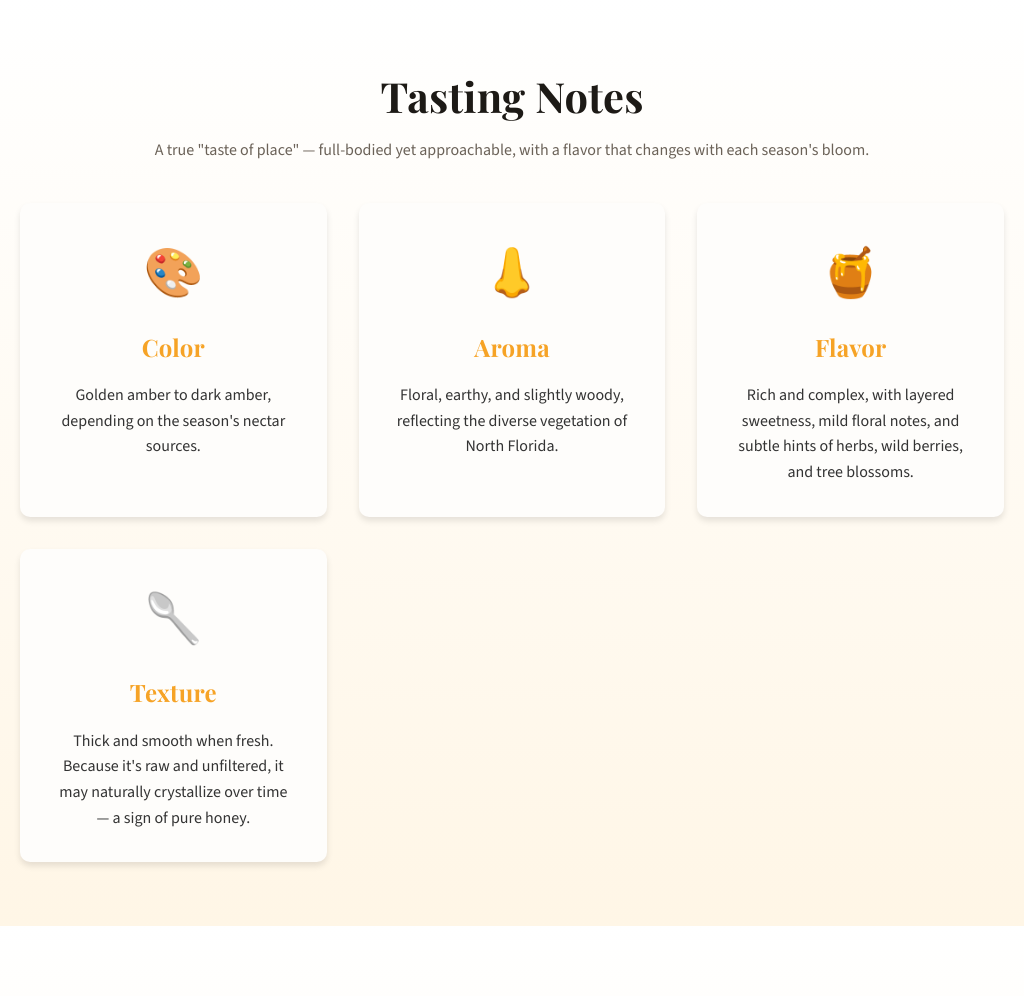
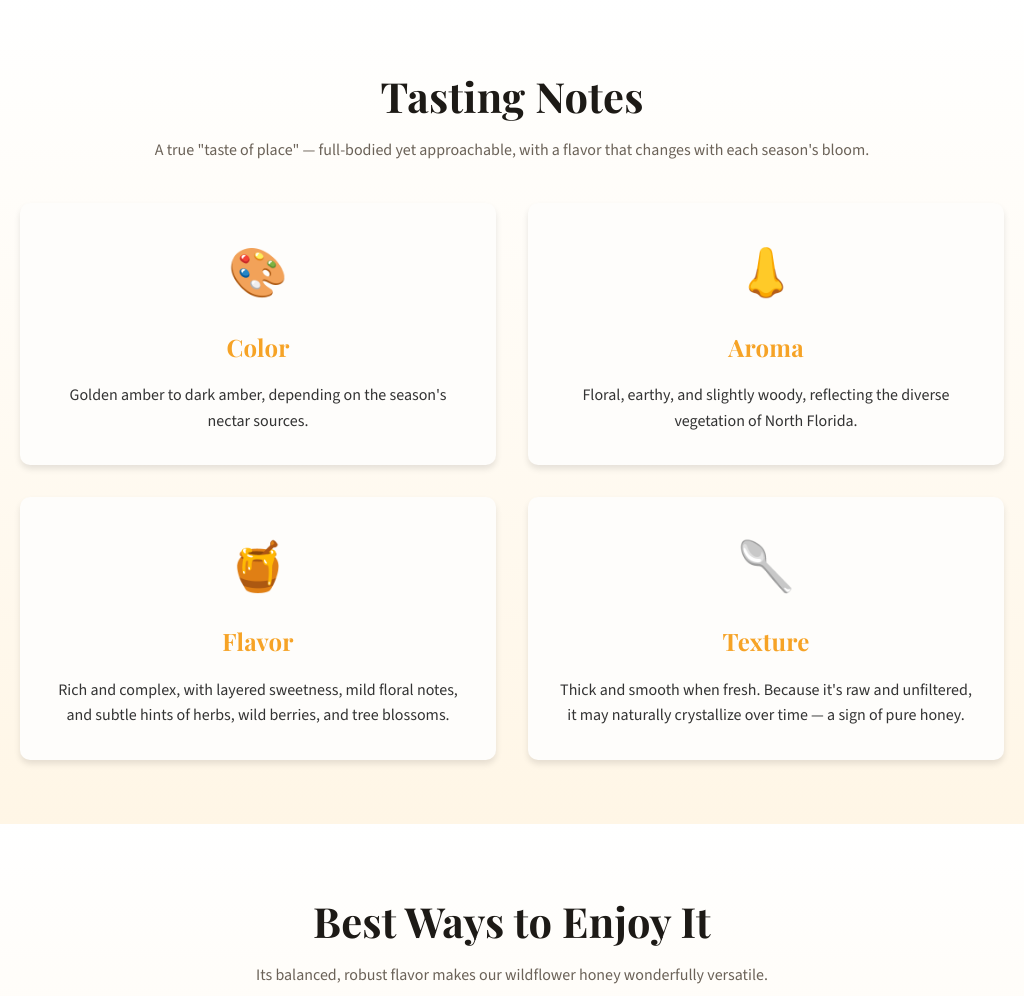
Before and after one commit to stirlingv/honey-biz, a Django app: page /products/ in a window 1024 px wide. Shown: the part 2369-3365 px from the top of the page. Run offline with Django 5.2, Linux system fonts and the light colour scheme; data comes from the database, SQL or seed files in the repository.

Commit message:
Fix Tasting Notes tiles leaving empty space on desktop
The four tasting-note cards used the auto-fit feature grid, which fits
three across and stranded the fourth alone on a second row. Add a four-up
variant: even 4-across on wide screens, 2x2 on tablets, one per row on
phones.

Co-Authored-By: Claude Opus 4.8 <noreply@anthropic.com>

```diff
--- a/static/css/style.css
+++ b/static/css/style.css
@@ -345,6 +345,19 @@ header {
     gap: 2rem;
 }
 
+/* Four-tile variant (e.g. Tasting Notes): even 4-across on wide screens instead
+   of the auto-fit 3+1 that leaves a lone stretched card. Falls back to 2x2 on
+   tablets; the base 768px rule below collapses it to a single column on phones. */
+.feature-grid--4 {
+    grid-template-columns: repeat(4, 1fr);
+}
+
+@media (min-width: 769px) and (max-width: 1024px) {
+    .feature-grid--4 {
+        grid-template-columns: repeat(2, 1fr);
+    }
+}
+
 .feature-card {
     text-align: center;
     padding: 2rem;
--- a/templates/shop/products.html
+++ b/templates/shop/products.html
@@ -117,7 +117,7 @@
             <h2>Tasting Notes</h2>
             <p>A true "taste of place" — full-bodied yet approachable, with a flavor that changes with each season's bloom.</p>
         </div>
-        <div class="feature-grid">
+        <div class="feature-grid feature-grid--4">
             <div class="feature-card">
                 <div class="icon">🎨</div>
                 <h3>Color</h3>
```
